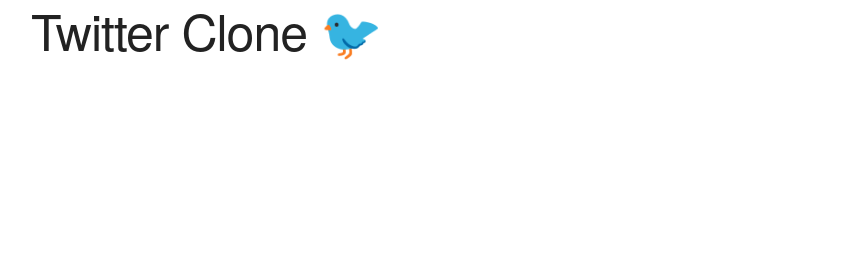
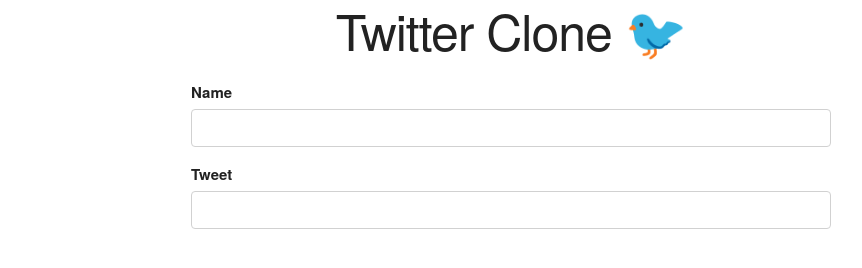
Before and after one commit to mgonza63/twitter-clone, a plain HTML site: page index.html in a window 1280 px wide. Shown: the whole page, without its empty margins (129-991 px from the left). Drawn offline with Linux system fonts and the light colour scheme.

Commit message:
form setup

```diff
--- a/assets/css/style.css
+++ b/assets/css/style.css
@@ -0,0 +1,7 @@
+.title {
+    text-align: center;
+}
+.tweet-form {
+    width: 50%;
+    margin: 0 auto;
+}
--- a/index.html
+++ b/index.html
@@ -11,14 +11,14 @@
     <link rel="stylesheet" href="assets/css/style.css">
 </head>
 <body>
-    <div class="container u-full-width">
-        <div class="row">
-            <h1>Twitter Clone 🐦</h1>
-        </div>
-    </div>
-    <div class="container">
-
-    </div>
-
+    <h1 class="title">Twitter Clone 🐦</h1>
+    <main>
+        <form action="submit" class="tweet-form">
+            <label for="name">Name</label>
+            <input class="u-full-width" type="text" id="name" name="name">
+            <label for="content">Tweet</label>
+            <input class="u-full-width" type="text" id="content" name="content">
+        </form>
+    </main>
 </body>
 </html>
```
